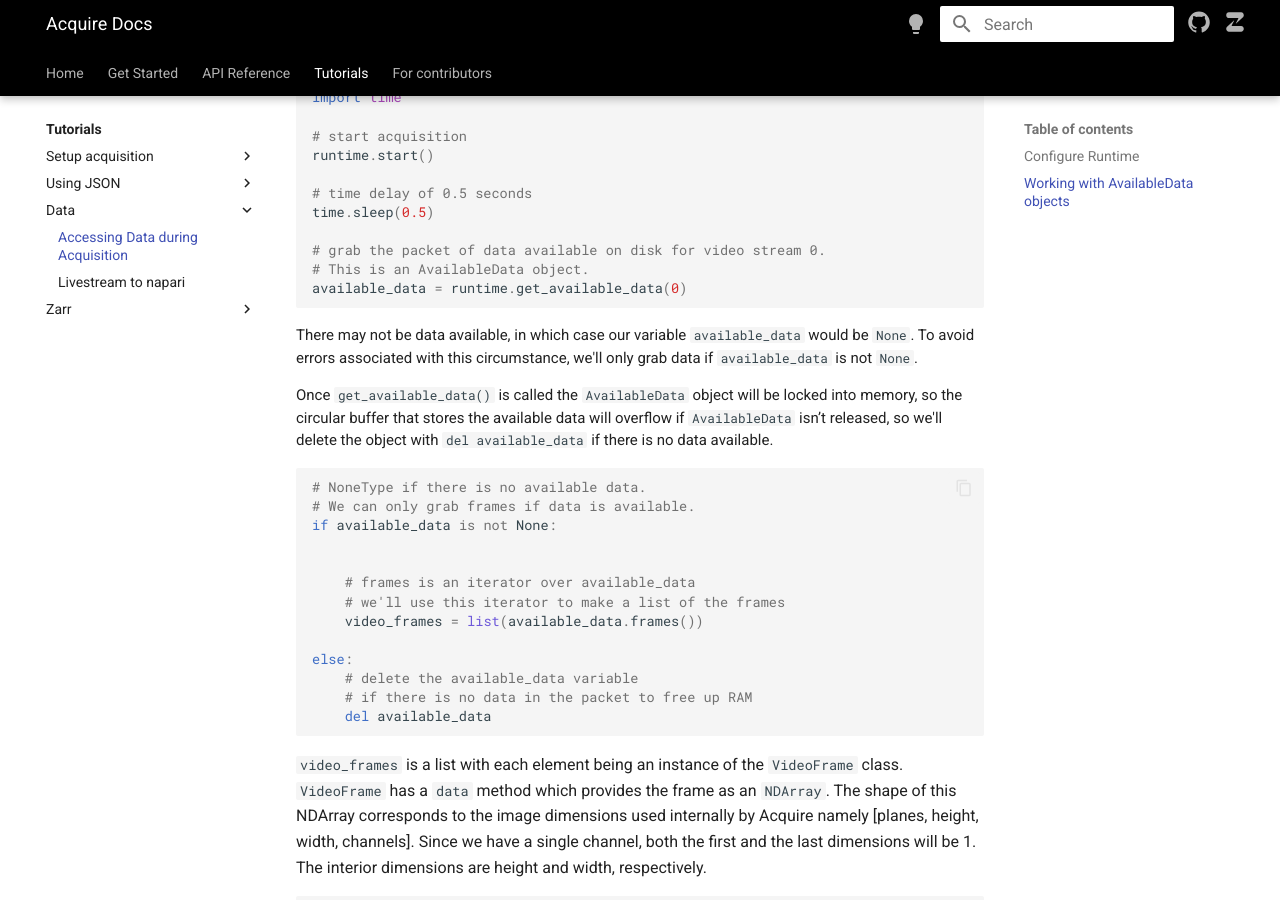
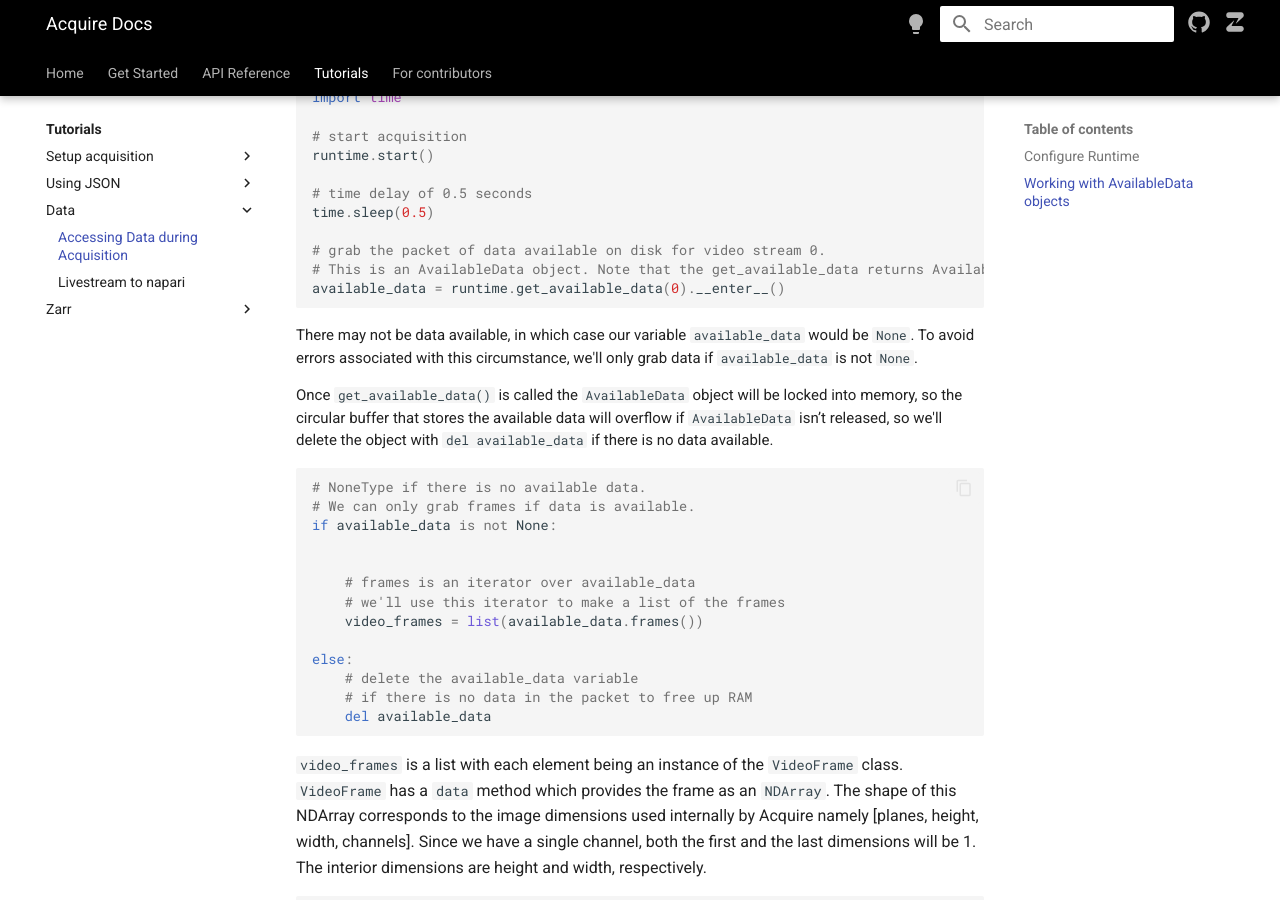
Before and after one commit to melissawm/acquire-docs, an MkDocs documentation site: the page built from docs/tutorials/access_data/framedata.md, in a window 1280 px wide and 900 px high, scrolled down 1075 px. Built offline with MkDocs 1.6.1 and Material for MkDocs 9.7.7, drawn with Linux system fonts in a browser that asks for light colours; nearby versions of some CDN libraries; comment, search, counter and statistics services are not loaded.

Commit message:
Update framedata.md

````diff
--- a/docs/tutorials/access_data/framedata.md
+++ b/docs/tutorials/access_data/framedata.md
@@ -51,8 +51,8 @@ runtime.start()
 time.sleep(0.5)
 
 # grab the packet of data available on disk for video stream 0.
-# This is an AvailableData object.
-available_data = runtime.get_available_data(0)
+# This is an AvailableData object. Note that the get_available_data returns AvailableDataContext, so we use the __enter__ method to return an AvailableData object.
+available_data = runtime.get_available_data(0).__enter__()
 ```
 
 There may not be data available, in which case our variable `available_data` would be `None`. To avoid errors associated with this circumstance, we'll only grab data if `available_data` is not `None`.
````
